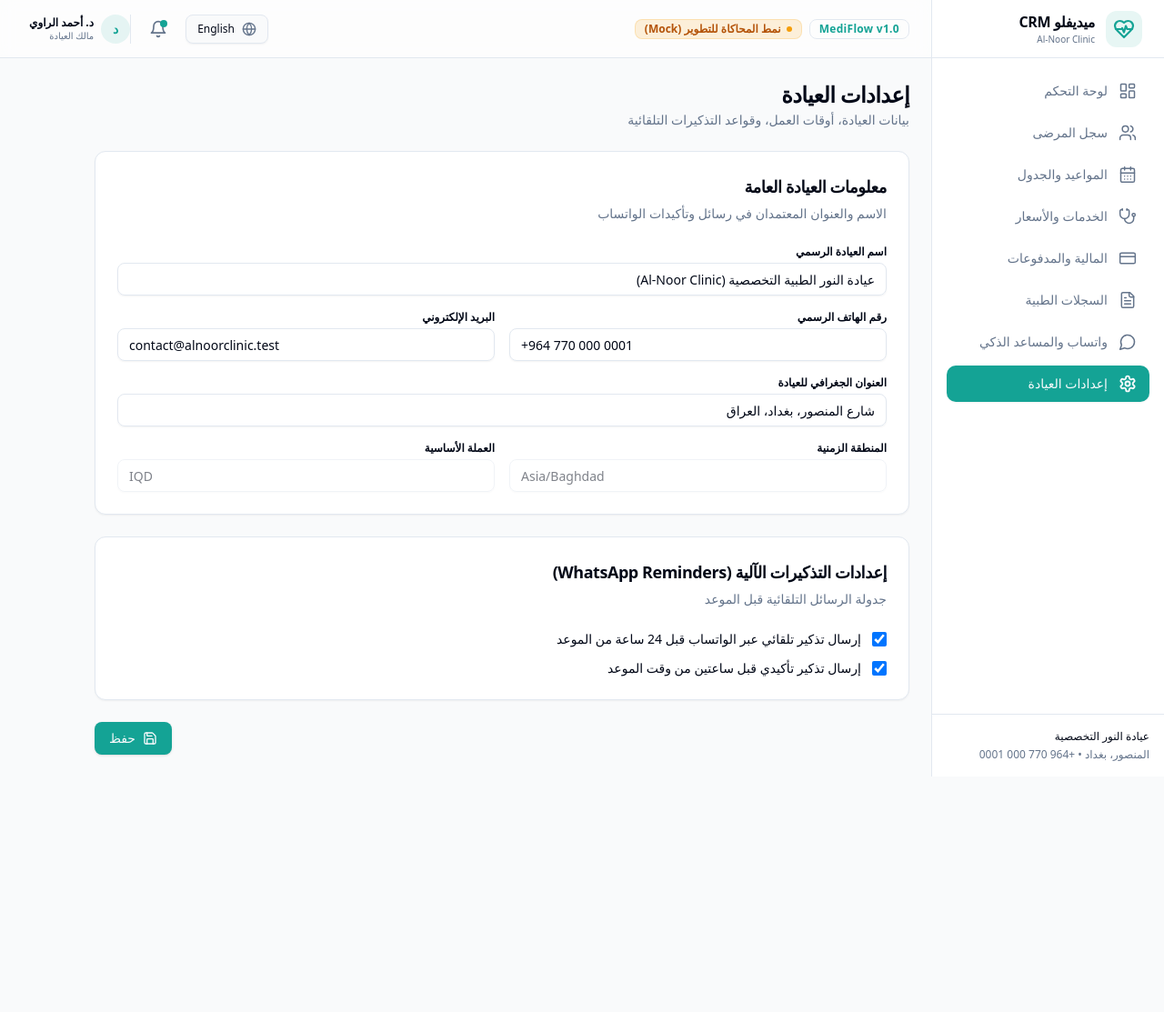
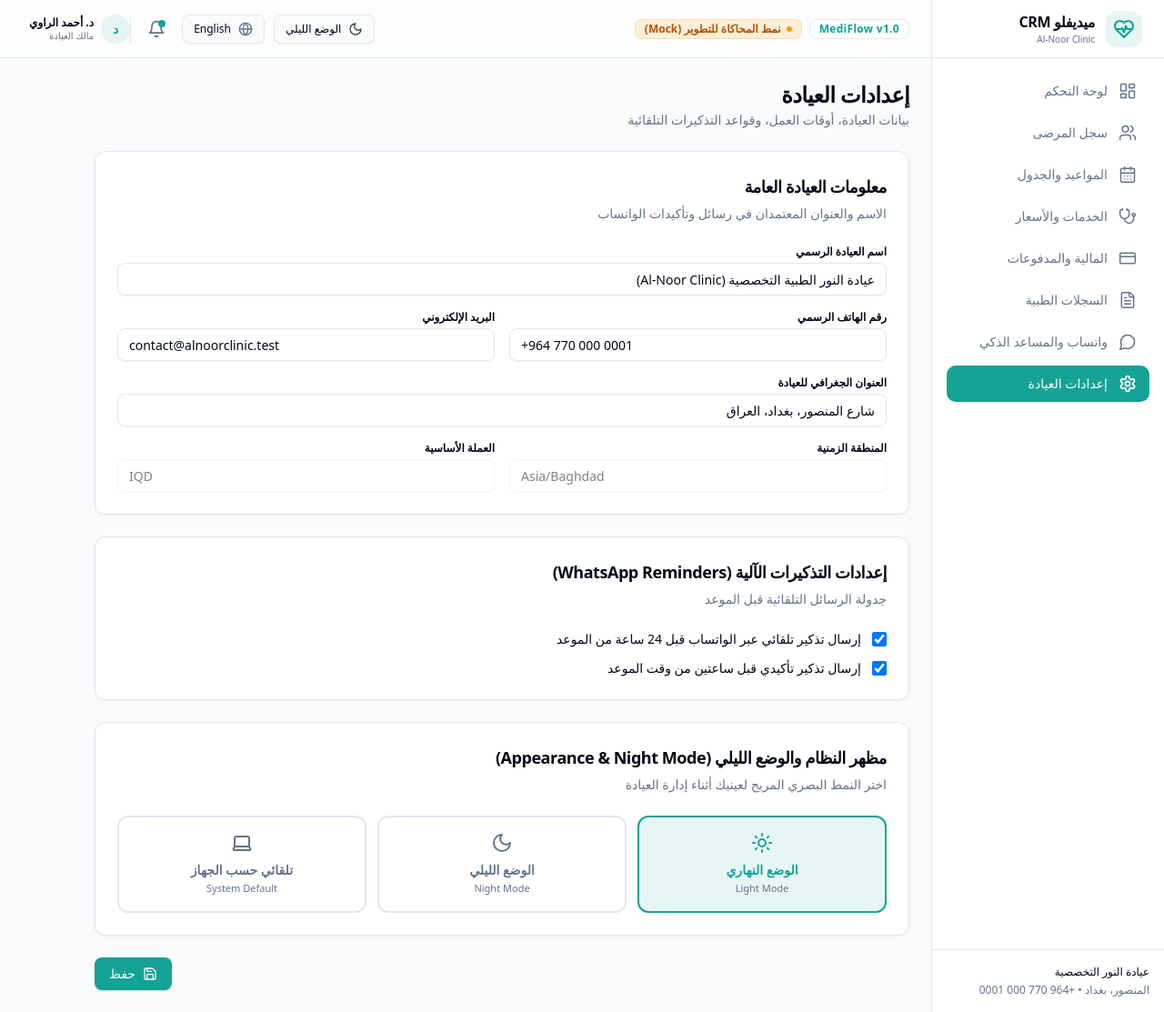
Before and after one commit to iqshamar8/mediflow, a Next.js app: page /settings in a window 1280 px wide. Shown: the whole page at 91% size. Before the commit the page ends 854 px from the top, so only its background shows below. Built offline with nearby package versions, Linux system fonts and the light colour scheme.

Commit message:
feat: add night mode / dark mode with theme toggle in header, settings page, and persistent local storage

```diff
--- a/src/app/globals.css
+++ b/src/app/globals.css
@@ -36,32 +36,32 @@
   }
 
   .dark {
-    --background: 222.2 84% 4.9%;
+    --background: 224 71% 4%;
     --foreground: 210 40% 98%;
 
-    --card: 222.2 84% 4.9%;
+    --card: 224 71% 7%;
     --card-foreground: 210 40% 98%;
 
-    --popover: 222.2 84% 4.9%;
+    --popover: 224 71% 7%;
     --popover-foreground: 210 40% 98%;
 
     --primary: 174 78% 42%;
     --primary-foreground: 222.2 47.4% 11.2%;
 
-    --secondary: 217.2 32.6% 17.5%;
+    --secondary: 220 25% 14%;
     --secondary-foreground: 210 40% 98%;
 
-    --muted: 217.2 32.6% 17.5%;
+    --muted: 220 25% 14%;
     --muted-foreground: 215 20.2% 65.1%;
 
-    --accent: 217.2 32.6% 17.5%;
+    --accent: 220 25% 14%;
     --accent-foreground: 210 40% 98%;
 
     --destructive: 0 62.8% 30.6%;
     --destructive-foreground: 210 40% 98%;
 
-    --border: 217.2 32.6% 17.5%;
-    --input: 217.2 32.6% 17.5%;
+    --border: 220 20% 18%;
+    --input: 220 20% 18%;
     --ring: 174 78% 42%;
   }
 }
--- a/src/app/layout.tsx
+++ b/src/app/layout.tsx
@@ -1,6 +1,7 @@
 import type { Metadata } from "next";
 import "./globals.css";
 import { I18nProvider } from "@/lib/i18n/context";
+import { ThemeProvider } from "@/lib/theme/context";
 
 export const metadata: Metadata = {
   title: "MediFlow CRM — إدارة العيادات والمواعيد",
@@ -14,10 +15,12 @@ export default function RootLayout({
 }) {
   return (
     <html lang="ar" dir="rtl" suppressHydrationWarning>
-      <body className="min-h-screen bg-background font-sans antialiased">
-        <I18nProvider>
-          {children}
-        </I18nProvider>
+      <body className="min-h-screen bg-background text-foreground font-sans antialiased">
+        <ThemeProvider>
+          <I18nProvider>
+            {children}
+          </I18nProvider>
+        </ThemeProvider>
       </body>
     </html>
   );
--- a/src/app/settings/page.tsx
+++ b/src/app/settings/page.tsx
@@ -7,10 +7,12 @@ import { Button } from "@/components/ui/button";
 import { Input } from "@/components/ui/input";
 import { Badge } from "@/components/ui/badge";
 import { useI18n } from "@/lib/i18n/context";
-import { Settings, Save, ShieldCheck, CheckCircle2 } from "lucide-react";
+import { useTheme } from "@/lib/theme/context";
+import { Settings, Save, ShieldCheck, CheckCircle2, Sun, Moon, Laptop } from "lucide-react";
 
 export default function SettingsPage() {
   const { t } = useI18n();
+  const { theme, setTheme } = useTheme();
   const [saved, setSaved] = useState(false);
   const [formData, setFormData] = useState({
     clinicName: "عيادة النور الطبية التخصصية (Al-Noor Clinic)",
@@ -137,6 +139,58 @@ export default function SettingsPage() {
             </CardContent>
           </Card>
 
+          <Card>
+            <CardHeader>
+              <CardTitle>مظهر النظام والوضع الليلي (Appearance & Night Mode)</CardTitle>
+              <CardDescription>اختر النمط البصري المريح لعينيك أثناء إدارة العيادة</CardDescription>
+            </CardHeader>
+            <CardContent>
+              <div className="grid grid-cols-1 sm:grid-cols-3 gap-3">
+                <button
+                  type="button"
+                  onClick={() => setTheme("light")}
+                  className={`flex flex-col items-center justify-center p-4 rounded-xl border-2 transition-all ${
+                    theme === "light"
+                      ? "border-primary bg-primary/10 text-primary shadow-sm"
+                      : "border-border hover:border-muted-foreground/40 text-muted-foreground"
+                  }`}
+                >
+                  <Sun className="w-6 h-6 mb-2" />
+                  <span className="font-semibold text-sm">الوضع النهاري</span>
+                  <span className="text-[11px] text-muted-foreground mt-0.5">Light Mode</span>
+                </button>
+
+                <button
+                  type="button"
+                  onClick={() => setTheme("dark")}
+                  className={`flex flex-col items-center justify-center p-4 rounded-xl border-2 transition-all ${
+                    theme === "dark"
+                      ? "border-primary bg-primary/10 text-primary shadow-sm"
+                      : "border-border hover:border-muted-foreground/40 text-muted-foreground"
+                  }`}
+                >
+                  <Moon className="w-6 h-6 mb-2" />
+                  <span className="font-semibold text-sm">الوضع الليلي</span>
+                  <span className="text-[11px] text-muted-foreground mt-0.5">Night Mode</span>
+                </button>
+
+                <button
+                  type="button"
+                  onClick={() => setTheme("system")}
+                  className={`flex flex-col items-center justify-center p-4 rounded-xl border-2 transition-all ${
+                    theme === "system"
+                      ? "border-primary bg-primary/10 text-primary shadow-sm"
+                      : "border-border hover:border-muted-foreground/40 text-muted-foreground"
+                  }`}
+                >
+                  <Laptop className="w-6 h-6 mb-2" />
+                  <span className="font-semibold text-sm">تلقائي حسب الجهاز</span>
+                  <span className="text-[11px] text-muted-foreground mt-0.5">System Default</span>
+                </button>
+              </div>
+            </CardContent>
+          </Card>
+
           <div className="flex justify-end">
             <Button type="submit" className="gap-2">
               <Save className="w-4 h-4" />
--- a/src/components/layout/header.tsx
+++ b/src/components/layout/header.tsx
@@ -2,12 +2,14 @@
 
 import React from "react";
 import { useI18n } from "@/lib/i18n/context";
+import { useTheme } from "@/lib/theme/context";
 import { Button } from "@/components/ui/button";
 import { Badge } from "@/components/ui/badge";
-import { Globe, Bell, User, MessageSquare } from "lucide-react";
+import { Globe, Bell, User, Sun, Moon } from "lucide-react";
 
 export function Header() {
   const { language, setLanguage, t } = useI18n();
+  const { isDark, toggleTheme } = useTheme();
 
   return (
     <header className="h-16 border-b bg-card/60 backdrop-blur px-6 flex items-center justify-between sticky top-0 z-30">
@@ -23,7 +25,28 @@ export function Header() {
         </div>
       </div>
 
-      <div className="flex items-center gap-3">
+      <div className="flex items-center gap-2.5">
+        {/* Night Mode / Theme Toggle */}
+        <Button
+          variant="outline"
+          size="sm"
+          className="gap-2 font-medium"
+          onClick={toggleTheme}
+          title={isDark ? "تفعيل الوضع النهاري (Light Mode)" : "تفعيل الوضع الليلي (Dark Mode)"}
+        >
+          {isDark ? (
+            <>
+              <Sun className="h-4 w-4 text-amber-400" />
+              <span className="hidden sm:inline">الوضع النهاري</span>
+            </>
+          ) : (
+            <>
+              <Moon className="h-4 w-4 text-slate-700" />
+              <span className="hidden sm:inline">الوضع الليلي</span>
+            </>
+          )}
+        </Button>
+
         {/* Language Switcher */}
         <Button
           variant="outline"
--- /dev/null
+++ b/src/lib/theme/context.tsx
@@ -0,0 +1,73 @@
+"use client";
+
+import React, { createContext, useContext, useEffect, useState } from "react";
+
+type Theme = "light" | "dark" | "system";
+
+interface ThemeContextType {
+  theme: Theme;
+  isDark: boolean;
+  setTheme: (theme: Theme) => void;
+  toggleTheme: () => void;
+}
+
+const ThemeContext = createContext<ThemeContextType | undefined>(undefined);
+
+export function ThemeProvider({ children }: { children: React.ReactNode }) {
+  const [theme, setThemeState] = useState<Theme>("light");
+  const [isDark, setIsDark] = useState(false);
+
+  useEffect(() => {
+    const saved = localStorage.getItem("mediflow_theme") as Theme;
+    const prefersDark = window.matchMedia("(prefers-color-scheme: dark)").matches;
+
+    if (saved === "dark" || (!saved && prefersDark)) {
+      setThemeState("dark");
+      setIsDark(true);
+      document.documentElement.classList.add("dark");
+    } else {
+      setThemeState("light");
+      setIsDark(false);
+      document.documentElement.classList.remove("dark");
+    }
+  }, []);
+
+  const applyTheme = (newTheme: Theme) => {
+    let effectiveDark = false;
+    if (newTheme === "dark") {
+      effectiveDark = true;
+    } else if (newTheme === "system") {
+      effectiveDark = window.matchMedia("(prefers-color-scheme: dark)").matches;
+    } else {
+      effectiveDark = false;
+    }
+
+    if (effectiveDark) {
+      document.documentElement.classList.add("dark");
+    } else {
+      document.documentElement.classList.remove("dark");
+    }
+
+    setIsDark(effectiveDark);
+    setThemeState(newTheme);
+    localStorage.setItem("mediflow_theme", newTheme);
+  };
+
+  const toggleTheme = () => {
+    applyTheme(isDark ? "light" : "dark");
+  };
+
+  return (
+    <ThemeContext.Provider value={{ theme, isDark, setTheme: applyTheme, toggleTheme }}>
+      {children}
+    </ThemeContext.Provider>
+  );
+}
+
+export function useTheme() {
+  const context = useContext(ThemeContext);
+  if (!context) {
+    throw new Error("useTheme must be used within a ThemeProvider");
+  }
+  return context;
+}
```
